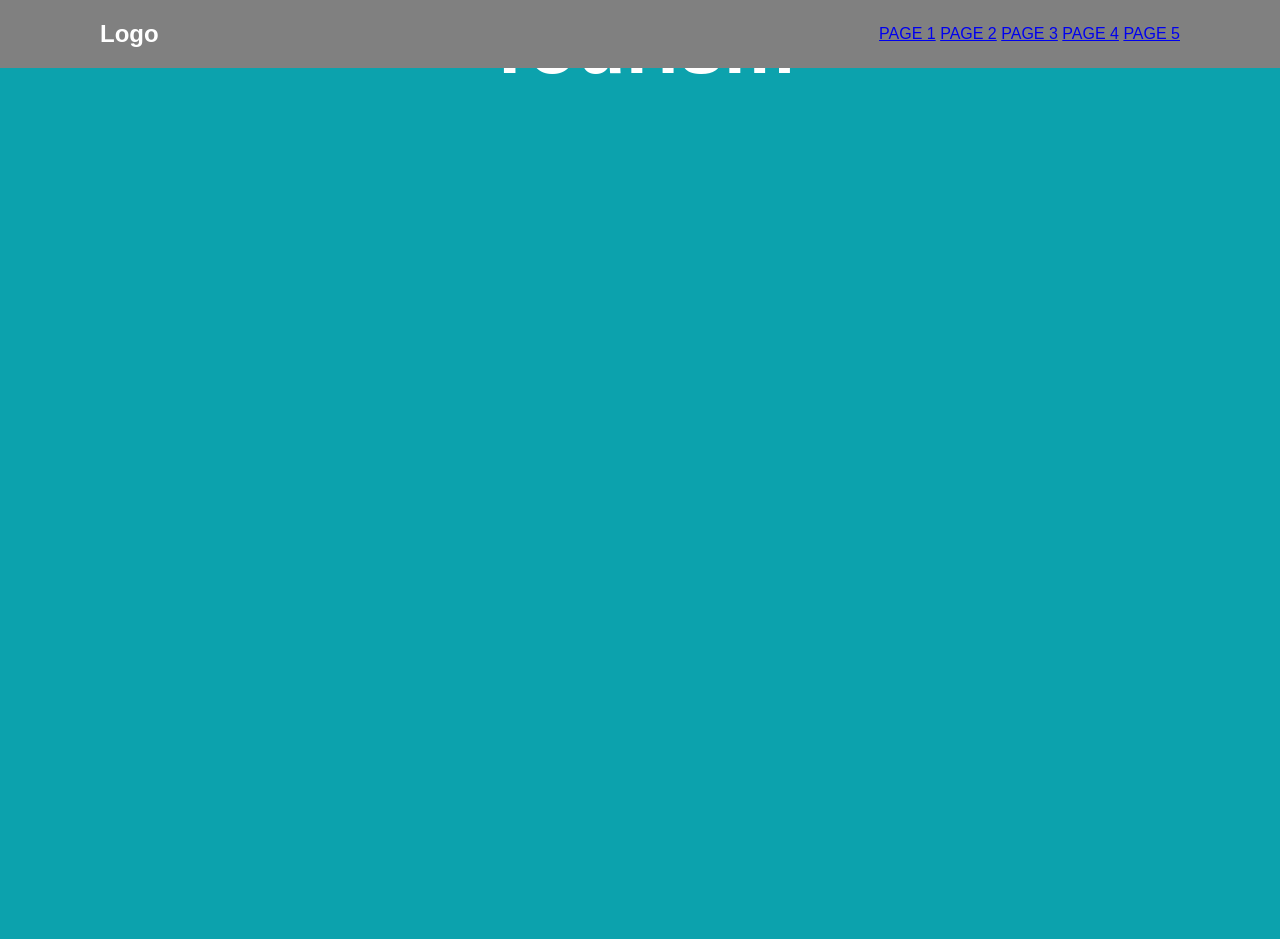
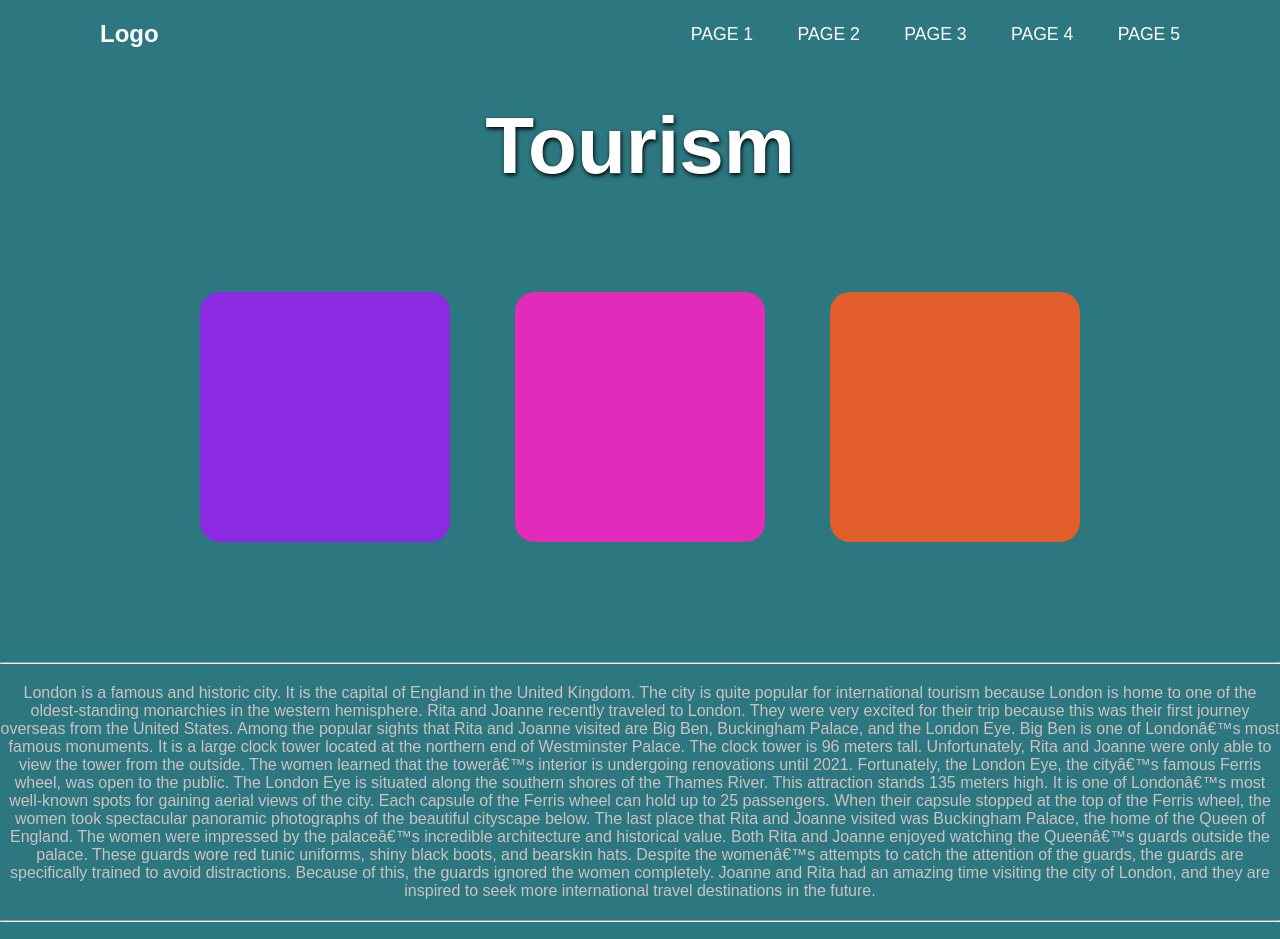
Before and after one commit to Nehan-Shanuka/Tourism-Webpage, a plain HTML site: page mainpage.html in a window 1280 px wide. Shown: the top 939 px of the page. Before the commit the page ends 800 px from the top, so only its background shows below. Drawn offline with Linux system fonts and the light colour scheme.

Commit message:
Modifiyed main page of our cw website

```diff
--- a/mainpage.html
+++ b/mainpage.html
@@ -17,5 +17,24 @@
             </nav>
         </header>
         <h1>Tourism</h1>
+        <div class="squreline">
+            <div class="squre" id="squre1"></div>
+            <div class="squre" id="squre2"></div>
+            <div class="squre" id="squre3"></div>
+        </div>
+        <hr>
+        <p class="para_1">London is a famous and historic city. It is the capital of England in the United Kingdom. The city is quite popular for international tourism because London is home to one of the oldest-standing monarchies in the western hemisphere. Rita and Joanne recently traveled to London. They were very excited for their trip because this was their first journey overseas from the United States.
+
+            Among the popular sights that Rita and Joanne visited are Big Ben, Buckingham Palace, and the London Eye. Big Ben is one of London’s most famous monuments. It is a large clock tower located at the northern end of Westminster Palace. The clock tower is 96 meters tall. Unfortunately, Rita and Joanne were only able to view the tower from the outside. The women learned that the tower’s interior is undergoing renovations until 2021.
+
+            Fortunately, the London Eye, the city’s famous Ferris wheel, was open to the public. The London Eye is situated along the southern shores of the Thames River. This attraction stands 135 meters high. It is one of London’s most well-known spots for gaining aerial views of the city. Each capsule of the Ferris wheel can hold up to 25 passengers. When their capsule stopped at the top of the Ferris wheel, the women took spectacular panoramic photographs of the beautiful cityscape below.
+
+            The last place that Rita and Joanne visited was Buckingham Palace, the home of the Queen of England. The women were impressed by the palace’s incredible architecture and historical value. Both Rita and Joanne enjoyed watching the Queen’s guards outside the palace. These guards wore red tunic uniforms, shiny black boots, and bearskin hats. Despite the women’s attempts to catch the attention of the guards, the guards are specifically trained to avoid distractions. Because of this, the guards ignored the women completely.
+
+            Joanne and Rita had an amazing time visiting the city of London, and they are inspired to seek more international travel destinations in the future.
+        </p>
+        <hr>
+        <div class="space"></div>
+        <div class="footer"></div>
     </body>
 </html>
--- a/style.css
+++ b/style.css
@@ -6,7 +6,7 @@
 }
 
 body {
-    background-color: #0ca2ad;
+    background-color: #2d7780;
     color: white;
 }
 
@@ -16,14 +16,73 @@ header {
     left: 0;
     width: 100%;
     padding: 20px 100px;
-    background-color: gray;
     display: flex;
     justify-content: space-between;
     align-items: center;
     z-index: 99;
 }
 
+.navigation a {
+    position: relative;
+    font-size: 1.1em;
+    color: white;
+    text-decoration: none;
+    font-weight: 500;
+    margin-left: 40px;
+}
+
 h1 {
     font-size: 5em;
     text-align: center;
+    margin-top: 100px;
+    text-shadow: 1px 2px 4px black;
 }
+
+.squreline {
+    width: 100%;
+    padding: 100px 200px;
+    display: inline-flex;
+    justify-content: space-between;
+    align-items: center;
+}
+
+.squre {
+    width: 250px;
+    height: 250px;
+    background-color: white;
+    border-radius: 20px;
+    color: black;
+    font-size: 1.8em;
+    text-align: center;
+}
+
+#squre1 {
+    background-color: blueviolet;
+}
+
+#squre2 {
+    background-color: #e22bba;
+}
+
+#squre3 {
+    background-color: #e25f2b;
+}
+
+hr {
+    margin-top: 20px;
+    margin-bottom: 20px;
+}
+
+.para_1 {
+    text-align: center;
+    color: #cbc2c2;
+}
+
+.space {
+    height: 150px;
+}
+
+.footer {
+    background-color: #110a2e;
+    height: 300px;
+}
```
